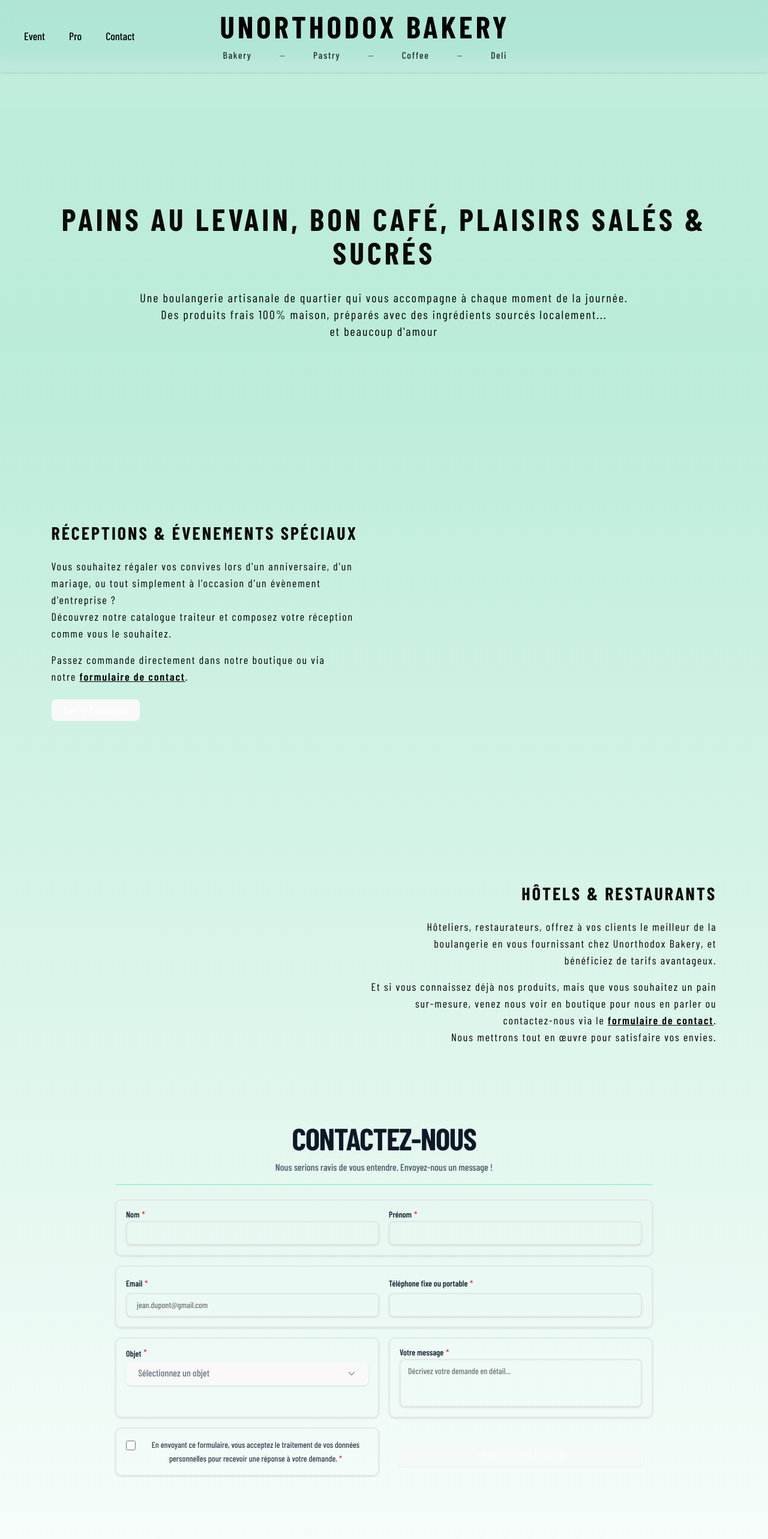
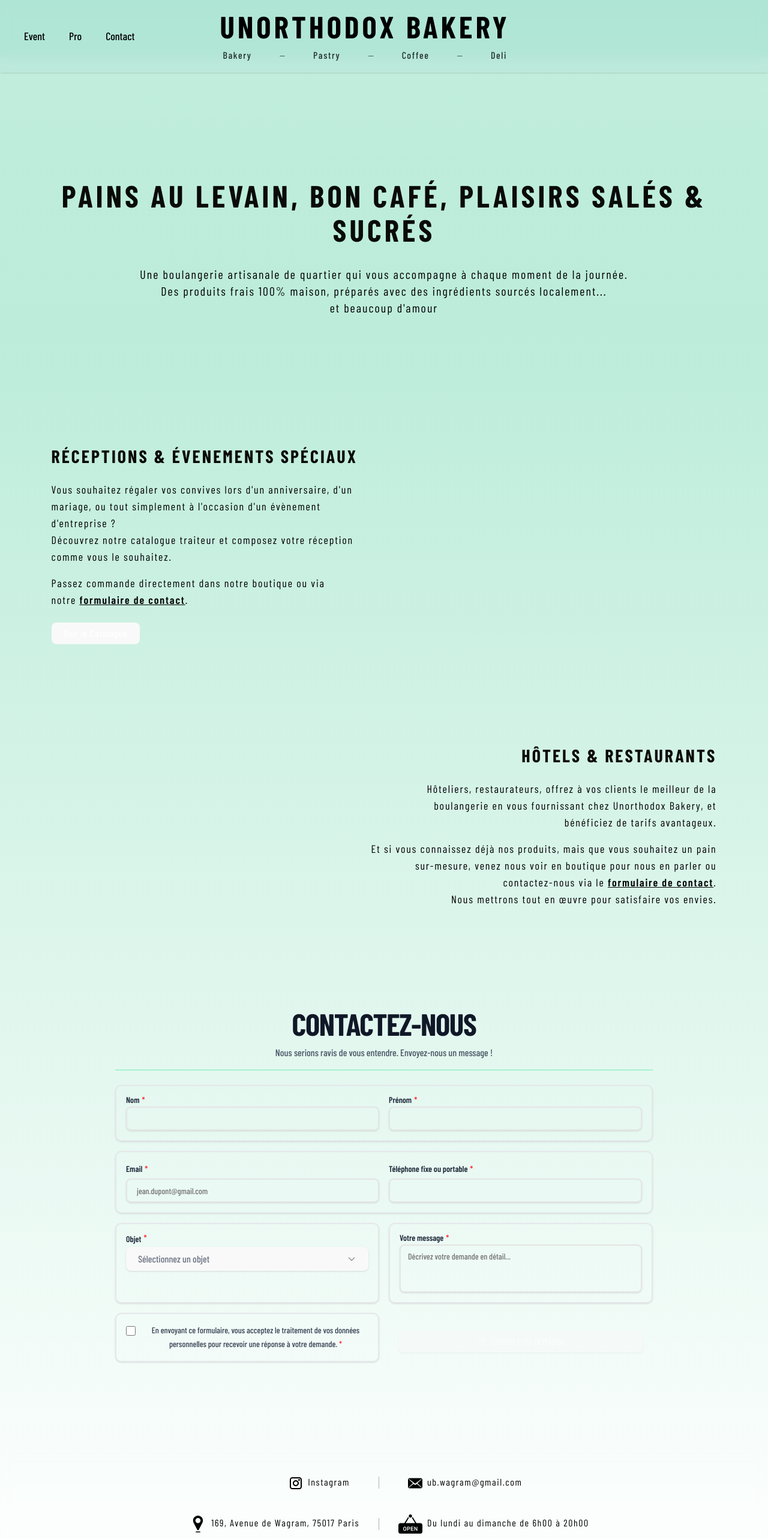
Before and after one commit to MaiZenna404/projet_freelance_unorthodox_bakery, a React (Vite) app in the folder unorthodox_bakery/: page / in a window 1280 px wide. Shown: the top 2566 px of the page at 60% size. Built offline with nearby package versions, Linux system fonts and the light colour scheme; a web font is replaced by a local one.

Commit message:
fix : fixed space between each sections

```diff
--- a/unorthodox_bakery/src/components/ContactForm.tsx
+++ b/unorthodox_bakery/src/components/ContactForm.tsx
@@ -158,7 +158,7 @@
     );
 
     return (
-      <section id="contacts" className="min-h-screen py-6 px-4">
+      <section id="contacts" className="min-h-screen py-6 px-4 pt-[5%]">
         <div className="max-w-4xl mx-auto">
           <div className="mb-6 text-center border-b-2 border-emerald-200 pb-4">
             <h1 className="text-3xl font-bold text-gray-900 mb-2 tracking-tight">
--- a/unorthodox_bakery/src/components/Events.tsx
+++ b/unorthodox_bakery/src/components/Events.tsx
@@ -13,7 +13,7 @@
       <>
         <div
           id="events"
-          className="w-full overflow-x-hidden min-h-[60vh] pt-[20%]"
+          className="w-full overflow-x-hidden min-h-[60vh] pt-[10%]"
         >
           {" "}
           {/* Add this wrapper */}
--- a/unorthodox_bakery/src/components/HeroSection.tsx
+++ b/unorthodox_bakery/src/components/HeroSection.tsx
@@ -2,7 +2,7 @@
   return (
     <>
       {/* Hero Section */}
-      <div id="hero" className="flex flex-col items-center justify-center min-h-[60vh] pt-[18%] px-4 sm:px-6 lg:px-8 bg-gradient-to-b from-white/25 to-transparent mb-[3%]">
+      <div id="hero" className="flex flex-col items-center justify-center min-h-[60vh] pt-[12%] px-4 sm:px-6 lg:px-8 bg-gradient-to-b from-white/25 to-transparent mb-[3%]">
         <h1 className="font-bold tracking-widest w-full text-center text-[10px] xs:text-xs sm:text-sm md:text-base lg:text-lg xl:text-xl 2xl:text-2xl">
           PAINS AU LEVAIN, BON CAFÉ, PLAISIRS SALÉS & SUCRÉS
         </h1>
--- a/unorthodox_bakery/src/components/Pro.tsx
+++ b/unorthodox_bakery/src/components/Pro.tsx
@@ -7,7 +7,7 @@
 export default function Pro() {
   return (
     <>
-      <div id="pro" className="w-full overflow-x-hidden min-h-[60vh] pt-[18%]">
+      <div id="pro" className="w-full overflow-x-hidden min-h-[60vh] pt-[10%]">
         {" "}
         {/* Add this wrapper */}
         <div className="flex flex-col items-end justify-center px-6 max-w-7xl mx-auto mb-[3%]">
```
